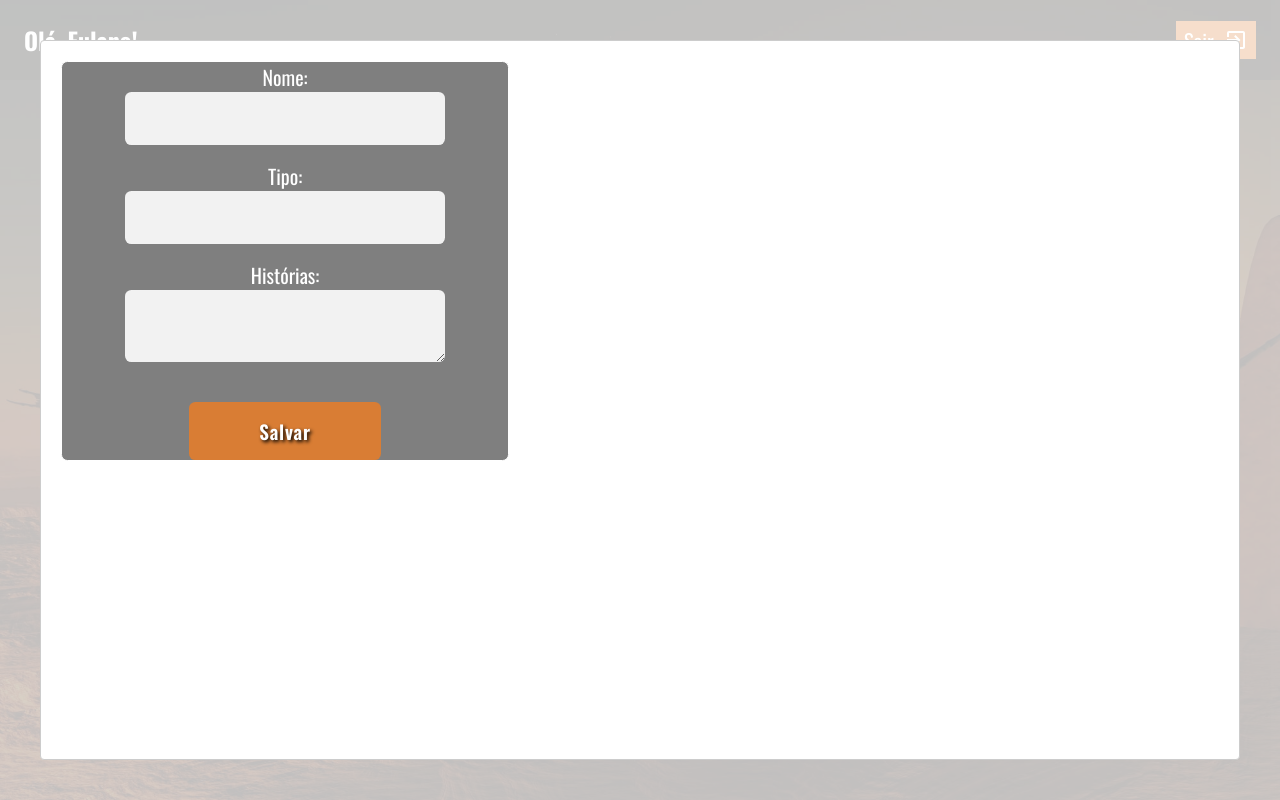
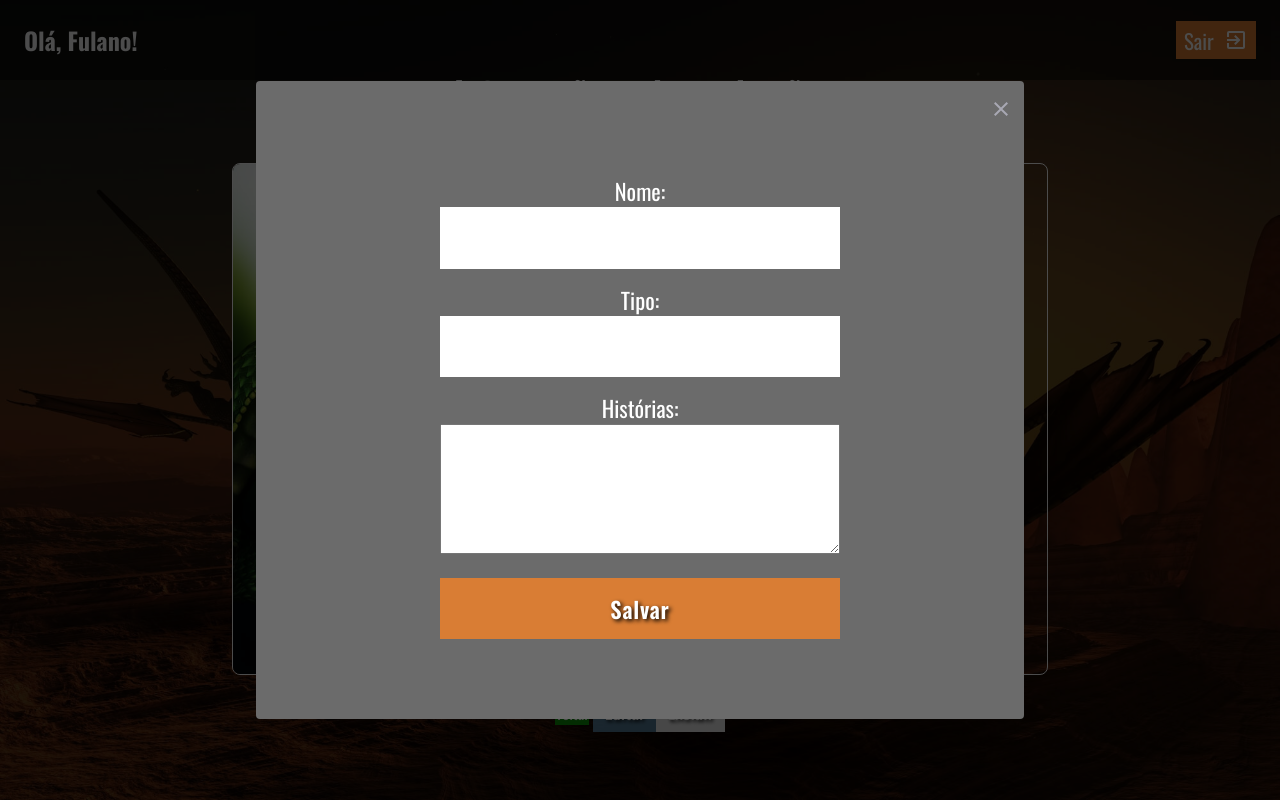
Before and after one commit to vivianebresolin/challenge-frontend-dragons-react, a React (Create React App) app: page /dragon-details in a window 1280 px wide. Both pictures are taken after a click on the button "Editar". Built offline with nearby package versions, Linux system fonts and the light colour scheme; no server answers.

Commit message:
Updated EditDragonModal

```diff
--- /dev/null
+++ b/src/assets/styles/editDragonModal.scss
@@ -0,0 +1,108 @@
+.react-modal-overlay {
+    background: rgba(0,0,0,0.7);
+    position: fixed;
+    top:0;
+    bottom:0;
+    left: 0;
+    right: 0;
+    display:flex;
+    align-items: center;
+    justify-content: center;
+}
+
+.react-modal-content {
+    width: 100%;
+    max-width: 768px;
+    outline: 0;
+}
+
+.modal-container {
+    background: rgba(107, 107, 107);
+    border-radius: 0.25rem;
+
+    display: flex;
+    flex-direction: column;
+    align-items: center;
+    justify-content: center;
+
+    margin: auto;
+    padding: 5rem 0;
+
+    position: relative;
+
+    .react-modal-close {
+        position: absolute;
+        right: 1rem;
+        top: 1rem;
+        background: transparent;
+        transition: filter 0.2s;
+
+        &:hover {
+            filter: brightness(0.9);
+        }
+    }
+
+    label {
+        font-size: 1.4rem;
+        margin-top: 0.85rem;
+    }
+
+    input, button, textarea {
+        width: 25rem;
+        padding: 0.9rem;
+        letter-spacing: 0.05rem;
+        font-size: 1.4rem;
+    }
+
+    button {
+        background-color: #D97D34;
+        font-size: 1.4rem;
+        font-weight: 600;
+        text-shadow: black 0.1em 0.1em 0.2em;
+        margin-top: 1.5rem;
+    }
+
+    button:hover {
+        filter: brightness(0.9);
+    }
+}
+
+@media (max-width: 1200px) {
+
+    .modal-container {
+       width: 50vw;
+    }
+}
+
+@media (max-width: 982px) {
+
+    .modal-container {
+       width: 60vw;
+    }
+}
+
+@media (max-width: 768px) {
+
+    .modal-container {
+       width: 75vw;
+    }
+}
+
+@media (max-width: 576px) {
+    .modal-container {
+        width: 90vw;
+
+        input, button, textarea {
+            max-width: 22rem;
+        }
+    }
+}
+
+@media (max-width: 300px) {
+    .modal-container {
+
+         input, button, textarea {
+                max-width: 20rem;
+        }
+    }
+}
--- a/src/components/DragonCard/index.tsx
+++ b/src/components/DragonCard/index.tsx
@@ -1,14 +1,43 @@
+import { Link, useHistory } from 'react-router-dom';
+import Swal from 'sweetalert2';
+import { useState } from 'react';
 import { useDragon } from '../../hooks/useDragon';
-import { Link } from 'react-router-dom';
+import { EditDragonModal } from '../../components/EditDragonModal';
 import imgDragon from '../../assets/img/dragon-card.jpg';
 import '../../assets/styles/dragonCard.scss';
 
-interface DragonCardProps {
-    onOpenEditDragonModal: () => void;
-}
+export function DragonCard() {
+    const { dragon, removeDragon } = useDragon();
+    const history = useHistory();
+    const returnToHome = () => history.push('home');
 
-export function DragonCard({ onOpenEditDragonModal }: DragonCardProps) {
-    const { dragon } = useDragon();
+    const [modalIsOpen, setIsOpen] = useState(false);
+
+    function handleOpenModal() {
+        setIsOpen(true);
+    }
+
+    function handleCloseModal() {
+        setIsOpen(false);
+        returnToHome();
+    }
+
+    function handleDeleteDragon(dragonId: string) {
+        Swal.fire({
+            title: 'Você tem certeza que quer excluir?',
+            text: "Você não poderá desfazer essa ação!",
+            icon: 'warning',
+            showCancelButton: true,
+            confirmButtonColor: '#3085d6',
+            cancelButtonColor: '#d33',
+            confirmButtonText: 'Sim, exclua o dragão!',
+            cancelButtonText: 'Cancelar',
+        }).then((result) => {
+            if (result.isConfirmed) {
+                removeDragon(dragonId);
+            }
+        });
+    }
 
     return (
         <>
@@ -34,11 +63,12 @@ export function DragonCard({ onOpenEditDragonModal }: DragonCardProps) {
                 </div>
             </div>
             <div id="buttons">
-                <button type="button" className="back">
-                    <Link to='/home' style={{ textDecoration: 'none', color: 'white' }}>Voltar</Link>
-                </button>
-                <button type="button" className="edit" onClick={onOpenEditDragonModal}>Editar</button>
+                <Link to='/home' className="back" style={{ textDecoration: 'none', color: 'white' }}>Voltar</Link>
+                <button type="button" className="edit" onClick={handleOpenModal} >Editar</button>
+                <button type="button" className="delete" onClick={() => handleDeleteDragon(dragon.id)}>Excluir</button>
             </div>
+
+            <EditDragonModal isOpen={modalIsOpen} onRequestClose={handleCloseModal} />
         </>
     );
 }
--- a/src/components/EditDragonModal/index.tsx
+++ b/src/components/EditDragonModal/index.tsx
@@ -1,6 +1,8 @@
-import { useState } from 'react';
+import { useEffect, useState } from 'react';
 import Modal from 'react-modal';
+import imgClose from '../../assets/img/close.svg';
 import { useDragon } from '../../hooks/useDragon';
+import '../../assets/styles/editDragonModal.scss';
 
 interface EditDragonModalProps {
     isOpen: boolean;
@@ -14,7 +16,23 @@ export function EditDragonModal({ isOpen, onRequestClose }: EditDragonModalProps
     const [type, setType] = useState('');
     const [histories, setHistories] = useState('');
 
+    useEffect(() => {
+        setName(dragon.name);
+        setType(dragon.type);
+        setHistories(dragon.histories);
+    }, [dragon]);
+
     async function handleEditDragon() {
+
+        if (name === dragon.name) {
+            if (type === dragon.type) {
+                if (histories === dragon.histories) {
+                    alert('nao ha alteracoes para salvar.');
+                    return;
+                }
+            }
+        }
+
         await updateDragon({
             id: dragon.id,
             name,
@@ -29,29 +47,40 @@ export function EditDragonModal({ isOpen, onRequestClose }: EditDragonModalProps
         <Modal
             isOpen={isOpen}
             onRequestClose={onRequestClose}
+            overlayClassName="react-modal-overlay"
+            className="react-modal-content"
         >
-            <div className="register-container">
+            <div className="modal-container">
+                <div
+                    onClick={onRequestClose}
+                    className="react-modal-close"
+                >
+                    <img src={imgClose} alt="Fechar modal" />
+                </div>
+
                 <label htmlFor="name">Nome:</label>
                 <input
                     type="text"
-                    value={name || dragon.name}
-                    onChange={event => setName(event.target.value)} />
+                    value={name}
+                    onChange={event => setName(event.target.value)}
+                />
 
                 <label htmlFor="type">Tipo:</label>
                 <input
                     type="text"
-                    value={type || dragon.type}
-                    onChange={event => setType(event.target.value)} />
+                    value={type}
+                    onChange={event => setType(event.target.value)}
+                />
 
                 <label htmlFor="histories">Histórias:</label>
                 <textarea
                     rows={3}
-                    value={histories || dragon.histories}
-                    onChange={event => setHistories(event.target.value)} />
+                    value={histories}
+                    onChange={event => setHistories(event.target.value)}
+                />
 
                 <button onClick={handleEditDragon}>Salvar</button>
             </div>
         </Modal>
     );
-
 }
--- a/src/pages/DragonDetails/index.tsx
+++ b/src/pages/DragonDetails/index.tsx
@@ -1,30 +1,18 @@
 import Modal from 'react-modal';
-import { useState } from 'react';
 import '../../assets/styles/dragonDetails.scss';
 import { DragonCard } from '../../components/DragonCard';
 import { Header } from '../../components/Header';
-import { EditDragonModal } from '../../components/EditDragonModal';
 
 Modal.setAppElement('#root');
 
 export function DragonDetails() {
-    const [modalIsOpen, setIsOpen] = useState(false);
-
-    function handleOpenModal() {
-        setIsOpen(true);
-    }
-
-    function handleCloseModal() {
-        setIsOpen(false);
-    }
 
     return (
         <>
             <Header />
             <main id="main-dragon-details">
                 <h1>Informações sobre o dragão:</h1>
-                <DragonCard onOpenEditDragonModal={handleOpenModal} />
-                <EditDragonModal isOpen={modalIsOpen} onRequestClose={handleCloseModal} />
+                <DragonCard />
             </main>
         </>
     );
```
Also changed, not shown: src/assets/img/close.svg (added).
